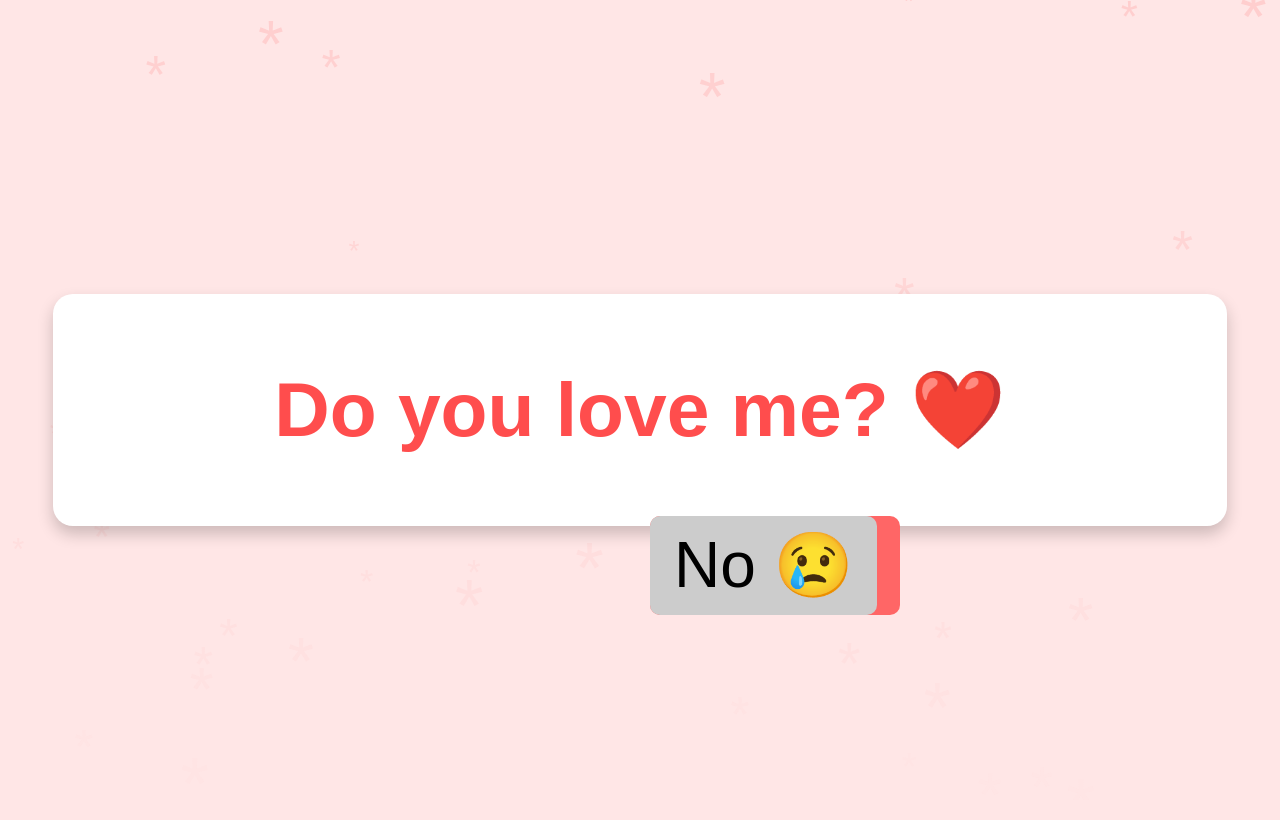
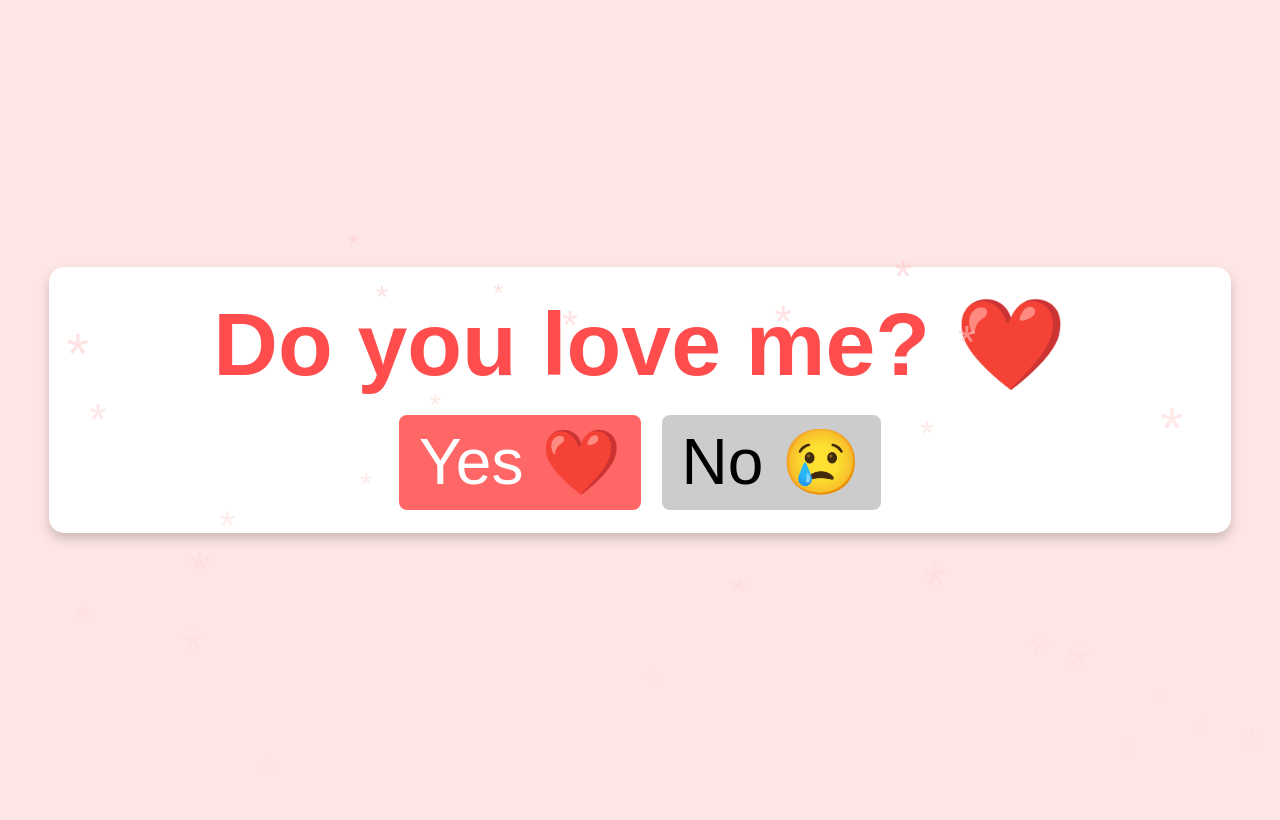
Before and after one commit to Jyotiswarupjena305/Propose, a plain HTML site: page index.html in a window 1280 px wide. Drawn offline with Linux system fonts and the light colour scheme.

Commit message:
Update index.html

```diff
--- a/index.html
+++ b/index.html
@@ -14,36 +14,33 @@
             margin: 0;
             font-family: 'Arial', sans-serif;
             overflow: hidden;
-            padding: 10px;
         }
 
         .container {
             text-align: center;
             background: white;
-            padding: 20px;
-            border-radius: 20px;
-            box-shadow: 0 8px 16px rgba(0, 0, 0, 0.2);
-            animation: fadeIn 1s ease-in-out;
-            position: relative;
-            z-index: 1;
-            max-width: 90%;
-            width: 100%;
+            padding: 15px;
+            border-radius: 15px;
+            box-shadow: 0 6px 12px rgba(0, 0, 0, 0.2);
+            max-width: 95%;
+            width: 90%;
         }
 
         h1 {
             color: #ff4d4d;
-            font-size: 6vw;
+            font-size: 7vw;
+            margin: 10px 0;
         }
 
         button {
-            padding: 12px 24px;
-            margin: 10px;
+            padding: 10px 20px;
+            margin: 8px;
             border: none;
-            border-radius: 10px;
+            border-radius: 8px;
             cursor: pointer;
             font-size: 5vw;
             transition: transform 0.3s ease;
-            position: absolute;
+            position: relative;
         }
 
         .yes-btn {
@@ -64,13 +61,8 @@
             display: none;
         }
 
-        @keyframes fadeIn {
-            from { opacity: 0; }
-            to { opacity: 1; }
-        }
-
         .love-message {
-            font-size: 8vw;
+            font-size: 9vw;
             color: #e60073;
             animation: heartbeat 1s infinite;
         }
@@ -80,7 +72,13 @@
             50% { transform: scale(1.2); }
         }
 
-        /* Star Animations */
+        img {
+            width: 80px;
+            height: 160px;
+            border-radius: 10px;
+            box-shadow: 0 4px 8px rgba(0,0,0,0.3);
+        }
+
         .stars {
             position: absolute;
             top: 0;
@@ -94,8 +92,8 @@
         .star {
             position: absolute;
             color: #ffcccc;
-            font-size: 3vw;
-            animation: float 5s linear infinite;
+            font-size: 4vw;
+            animation: float 4s linear infinite;
             opacity: 0.8;
         }
 
@@ -108,13 +106,6 @@
                 transform: translateY(-10vh);
                 opacity: 1;
             }
-        }
-
-        img {
-            width: 20px;
-            height: 20px;
-            border-radius: 5px;
-            box-shadow: 0 2px 4px rgba(0,0,0,0.3);
         }
     </style>
 </head>
@@ -130,7 +121,7 @@
     <div class="container hidden" id="love-message-container">
         <h1 class="love-message">I LOVE YOU! 💖</h1>
         <p>You just made my day the happiest! 🌹✨</p>
-        <img src="ilu.jpg" alt="Love Image" style="border-radius: 20px; box-shadow: 0 4px 8px rgba(0,0,0,0.3); width: 150px; height: 340px;">
+        <img src="ilu.jpg" alt="Love Image">
     </div>
 
     <script>
@@ -143,11 +134,10 @@
 
         function handleNo() {
             noClickCount++;
-            moveButtons();
             const questionContainer = document.getElementById('question-container');
             questionContainer.innerHTML = `
                 <h1>Are you sure? 🥺 (Please click Yes!)</h1>
-                <img src="teddy.gif" alt="Cute" style="border-radius: 10px; width: 120px; height: 120px;">
+                <img src="teddy.gif" alt="Cute" style="border-radius: 10px; width: 100px; height: 100px;">
                 <br>
                 <button class="yes-btn" onclick="handleYes()">Yes ❤️</button>
                 <button class="no-btn" onclick="handleNo()">No 😢</button>
@@ -159,8 +149,11 @@
             const yesBtn = document.querySelector('.yes-btn');
             const noBtn = document.querySelector('.no-btn');
 
-            const maxX = window.innerWidth - 100;
-            const maxY = window.innerHeight - 50;
+            const maxX = window.innerWidth - 120;
+            const maxY = window.innerHeight - 80;
+
+            yesBtn.style.position = 'absolute';
+            noBtn.style.position = 'absolute';
 
             yesBtn.style.left = Math.random() * maxX + 'px';
             yesBtn.style.top = Math.random() * maxY + 'px';
@@ -169,16 +162,15 @@
             noBtn.style.top = Math.random() * maxY + 'px';
         }
 
-        // Star Animation Generator
         function createStars() {
             const starContainer = document.getElementById('star-container');
-            for (let i = 0; i < 50; i++) {
+            for (let i = 0; i < 30; i++) {
                 const star = document.createElement('div');
                 star.classList.add('star');
                 star.textContent = '*';
                 star.style.left = Math.random() * 100 + 'vw';
-                star.style.animationDuration = Math.random() * 3 + 3 + 's';
-                star.style.fontSize = Math.random() * 4 + 2 + 'vw';
+                star.style.animationDuration = Math.random() * 2 + 3 + 's';
+                star.style.fontSize = Math.random() * 3 + 2 + 'vw';
                 starContainer.appendChild(star);
             }
         }
```
